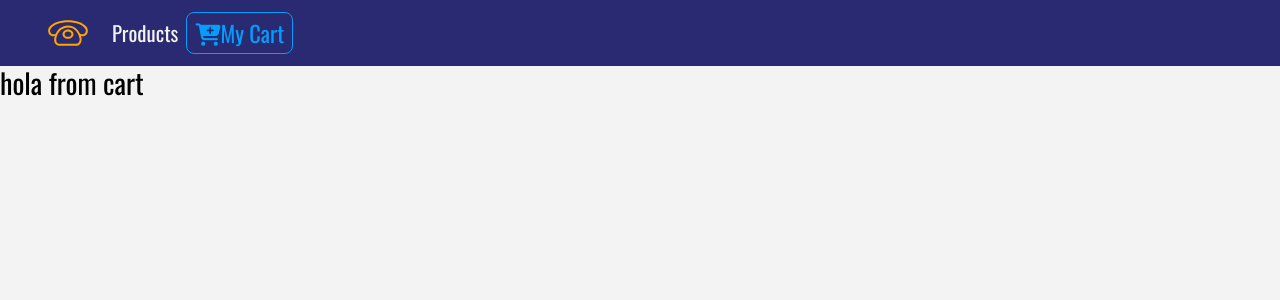
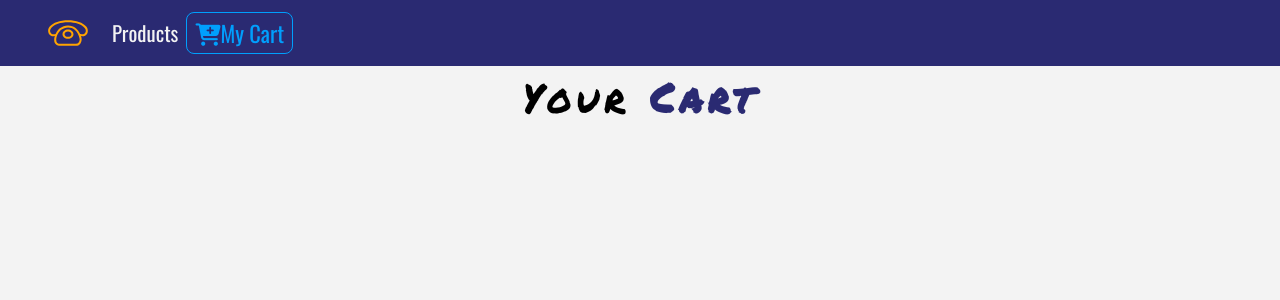
Before and after one commit to MarcoRosselDev/react-17-phone-e-commerce, a React (Create React App) app: page /cart in a window 1280 px wide. Shown: the top 300 px of the page. Built offline with nearby package versions, Linux system fonts and the light colour scheme.

Commit message:
option as not using another index.js

```diff
--- a/src/Components/Cart.js
+++ b/src/Components/Cart/Cart.js
@@ -1,11 +1,12 @@
 import React, { Component } from "react";
+import Title from "../Title";
 
 export default class Cart extends Component {
   render() {
     return (
-      <div>
-        <h3>hola from cart</h3>
-      </div>
+      <section>
+        <Title name="your" title="cart"></Title>
+      </section>
     );
   }
 }
--- /dev/null
+++ b/src/Components/Cart/package.json
@@ -0,0 +1,3 @@
+{
+  "main": "Cart.js"
+}
```
